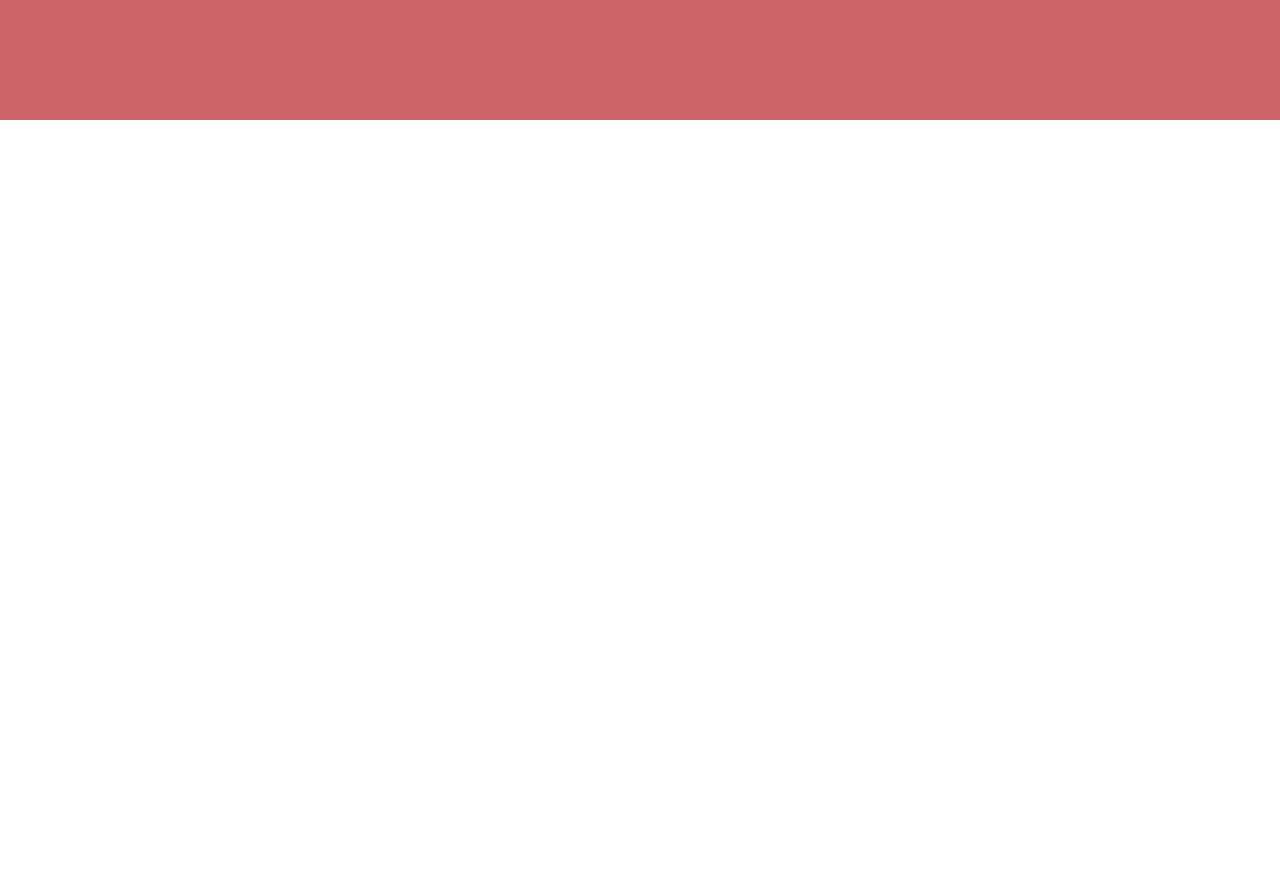
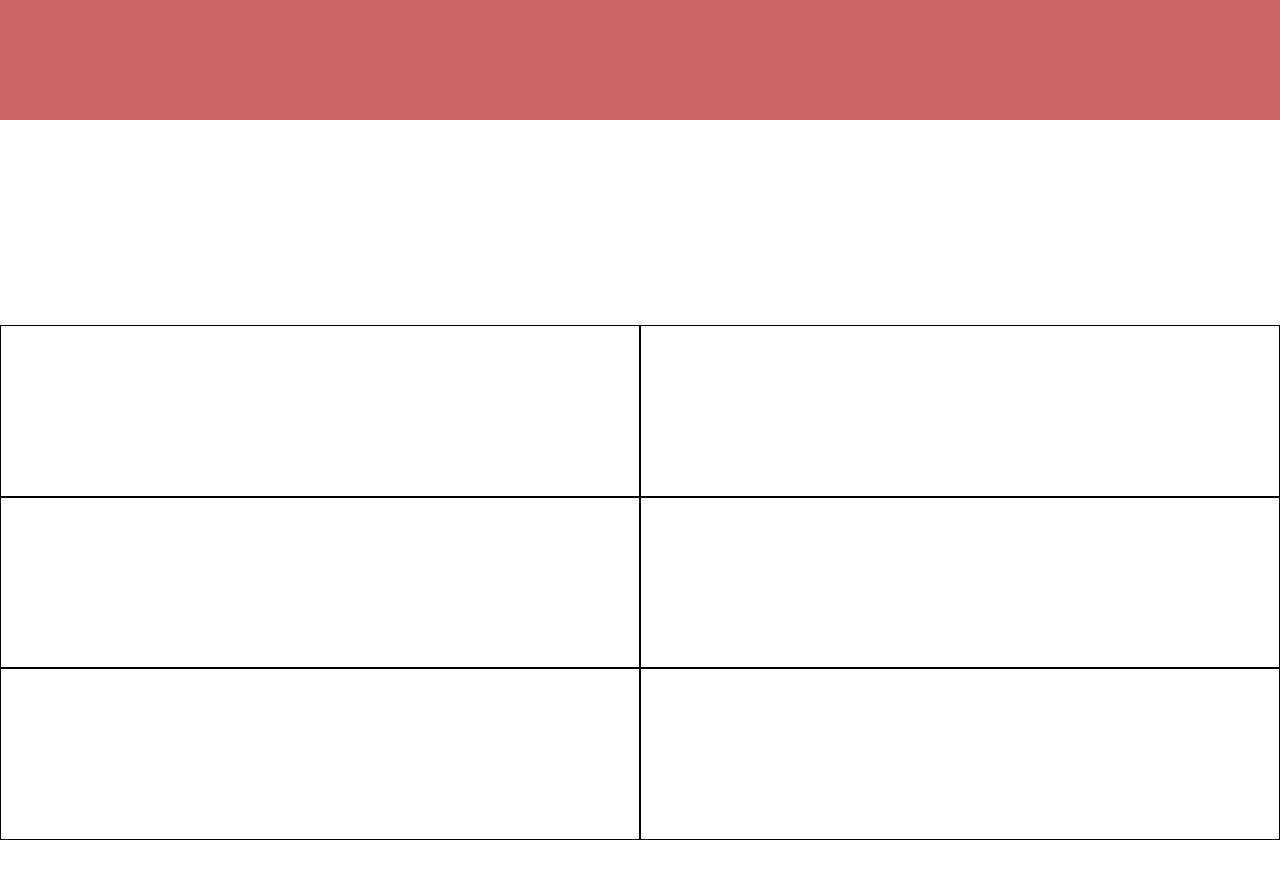
Before and after one commit to the-rabblerouser/McCann-Portfolio, a Next.js app: page / in a window 1280 px wide. Shown: the part 1280-2158 px from the top of the page. Built offline with nearby package versions, Linux system fonts and the light colour scheme.

Commit message:
Created Container for projects to be displayed

```diff
--- a/pages/index.tsx
+++ b/pages/index.tsx
@@ -17,11 +17,11 @@ const AppContainer = styled.div`
 	}
 `;
 
-export const ProjectsContainer = styled.div`
+const Container = styled.div`
 	display: flex;
 	flex-direction: column;
 	align-items: center;
-	height: 95vh;
+	height: 90vh;
 	width: 100vw;
 
 	@media (min-width: 811px) {
@@ -30,13 +30,34 @@ export const ProjectsContainer = styled.div`
 
 const Title = styled.p`
 	color: #fff;
-	font-size: 2rem;
+	font-size: 0.8rem;
 	text-align: center;
 	margin: 2rem 0 2rem 0;
 
 	@media (min-width: 811px) {
 		font-size: 4rem;
 		margin: 4rem 0 4rem 0;
+	}
+`;
+
+const ProjectsContainer = styled.div`
+	display: grid;
+	grid-template-columns: 1fr 1fr;
+	grid-template-rows: 1fr 1fr 1fr;
+	height: 80vh;
+	width: 100vw;
+
+	@media (min-width: 811px) {
+	}
+`;
+
+const Project = styled.div`
+	height: 100%;
+	width: 100%;
+	background: #fff;
+	border: 1px solid black;
+
+	@media (min-width: 811px) {
 	}
 `;
 
@@ -48,9 +69,18 @@ const Home: NextPage = () => {
 				{/* <Navbar /> */}
 				<Hero />
 				<AboutMe />
-				<ProjectsContainer>
-					<Title>Personal Projects</Title>
-				</ProjectsContainer>
+				<Container>
+					<Title>Check out some of my personal projects</Title>
+					<ProjectsContainer>
+						<Project />
+						<Project />
+						<Project />
+						<Project />
+						<Project />
+						<Project />
+					</ProjectsContainer>
+				</Container>
+				<Container></Container>
 			</AppContainer>
 		</>
 	);
```
